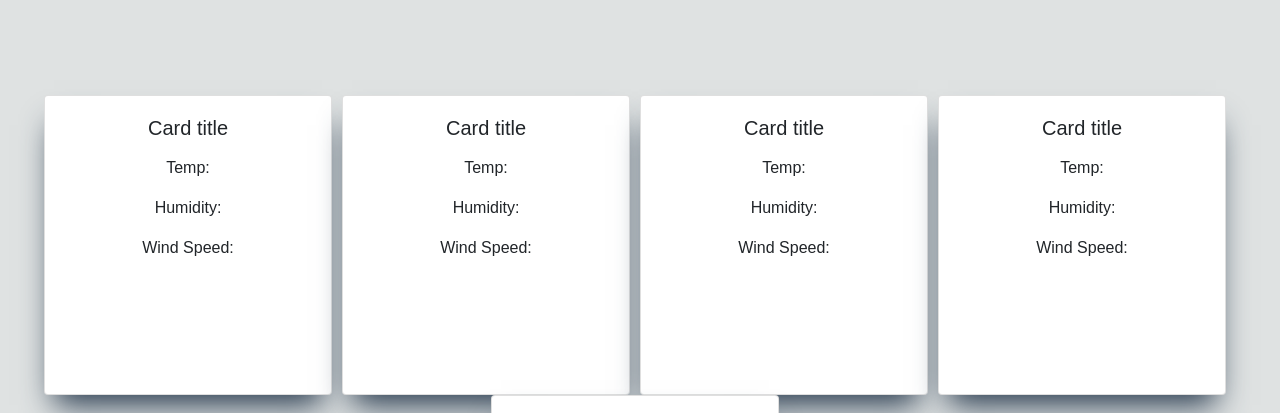
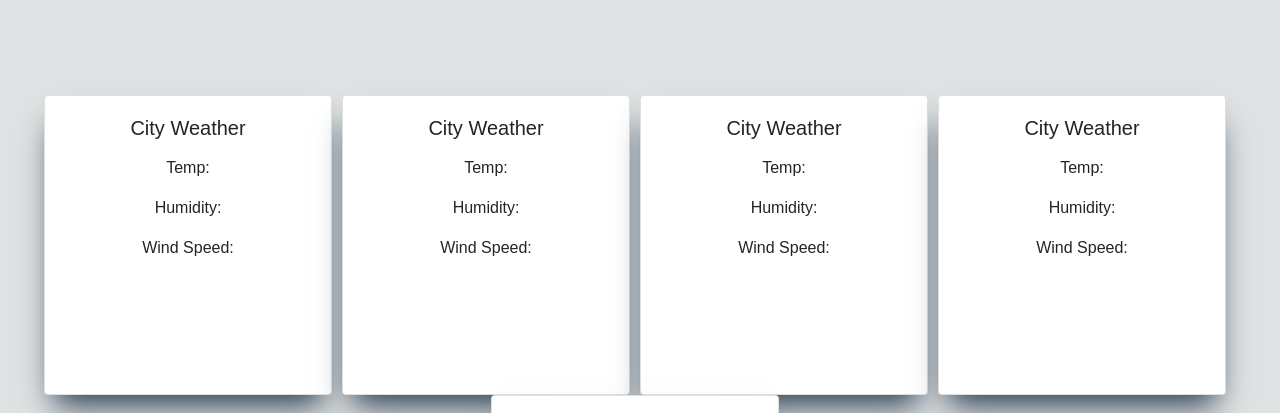
Before and after one commit to IlirHajdari/your-daily-weather, a plain HTML site: page index.html in a window 1280 px wide. Shown: the part 516-929 px from the top of the page. Drawn offline with nearby package versions, Linux system fonts and the light colour scheme.

Commit message:
updateed html weather card titles and readme image

```diff
--- a/index.html
+++ b/index.html
@@ -73,7 +73,7 @@
         <!-- This is the first card -->
         <div class="card" id="card-1">
           <div class="card-body">
-            <h5 class="card-title">Card title</h5>
+            <h5 class="card-title">City Weather</h5>
             <p id="date1"></p>
             <p id="img1"></p>
             <p>Temp:<span id="temp1"></span></p>
@@ -86,7 +86,7 @@
 
         <div class="card" id="card-2">
           <div class="card-body">
-            <h5 class="card-title">Card title</h5>
+            <h5 class="card-title">City Weather</h5>
             <p id="date2"></p>
             <p id="img2"></p>
             <p>Temp:<span id="temp2"></span></p>
@@ -98,7 +98,7 @@
         <!-- This is the third card -->
         <div class="card" id="card-3">
           <div class="card-body">
-            <h5 class="card-title">Card title</h5>
+            <h5 class="card-title">City Weather</h5>
             <p id="date3"></p>
             <p id="img3"></p>
             <p>Temp:<span id="temp3"></span></p>
@@ -110,7 +110,7 @@
         <!-- This is the fourth card -->
         <div class="card" id="card-4">
           <div class="card-body">
-            <h5 class="card-title">Card title</h5>
+            <h5 class="card-title">City Weather</h5>
             <p id="date4"></p>
             <p id="img4"></p>
             <p>Temp:<span id="temp4"></span></p>
@@ -122,7 +122,7 @@
         <!-- This is the fifth card -->
         <div class="card" id="card-5">
           <div class="card-body">
-            <h5 class="card-title">Card title</h5>
+            <h5 class="card-title">City Weather</h5>
             <p id="date5"></p>
             <p id="img5"></p>
             <p>Temp:<span id="temp5"></span></p>
```
Also changed, not shown: assets/images/WeatherDash2.png (added), assets/images/WeatherDashSS.png (deleted), 1 other file.
